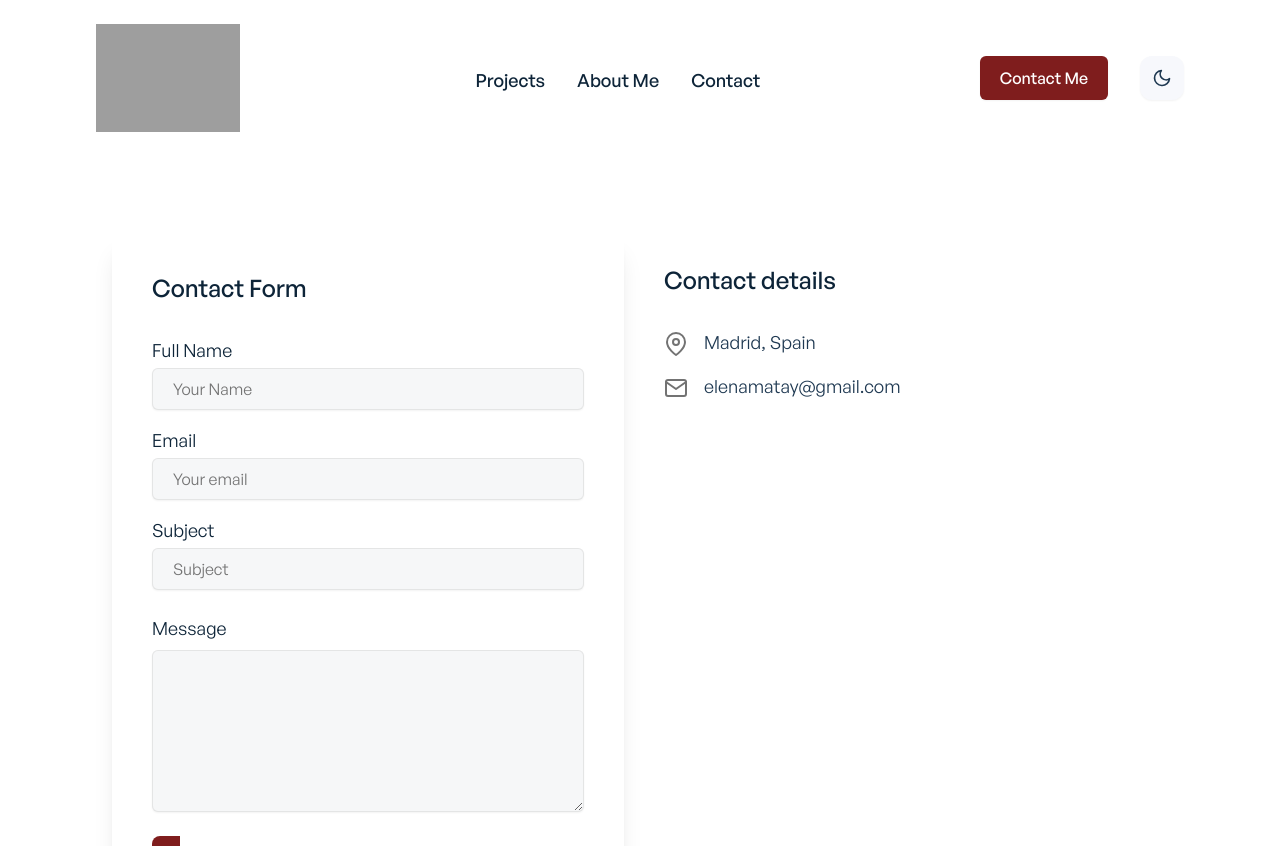
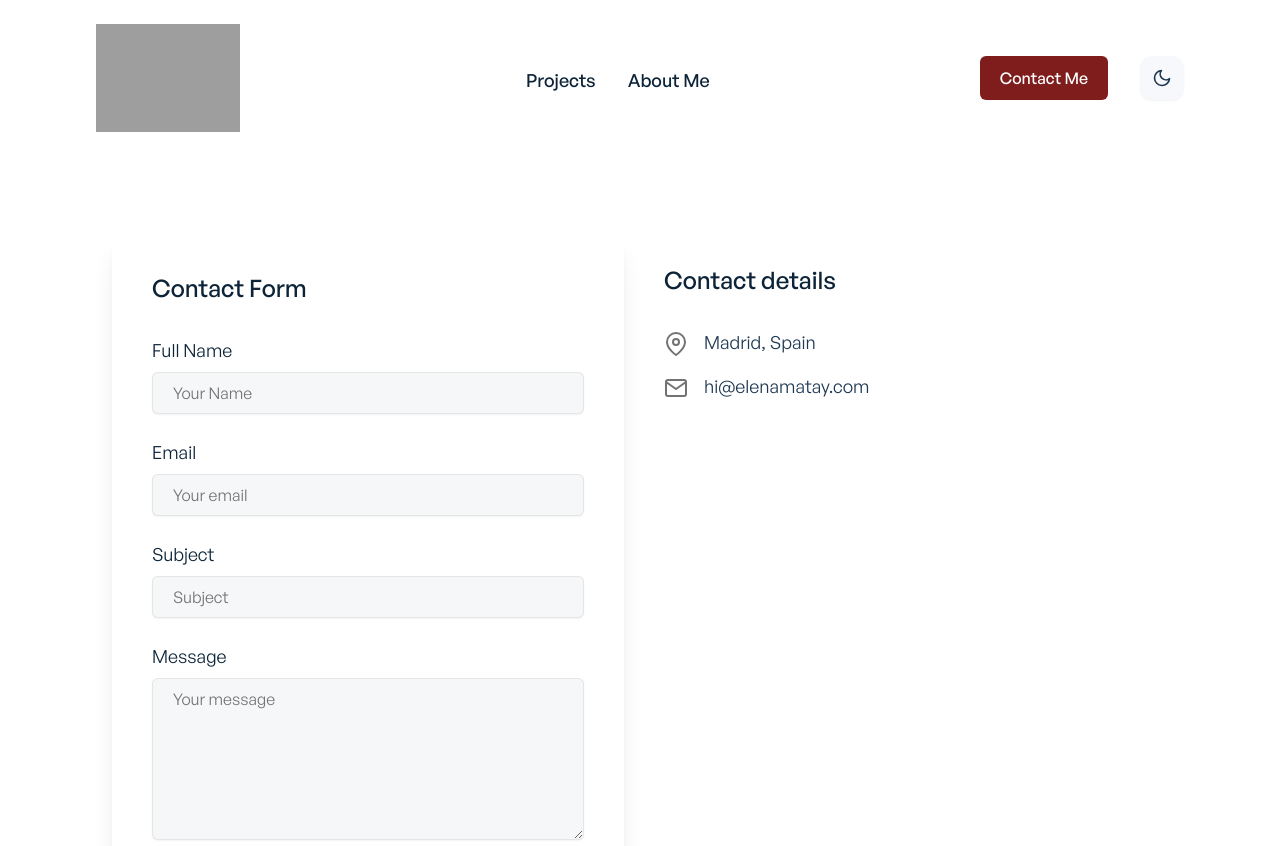
Before and after one commit to elenamatay/ai-portfolio, a Next.js app: page /contact in a window 1280 px wide. Shown: the top 846 px of the page. Built offline with nearby package versions, Linux system fonts and the light colour scheme; grey boxes are pictures that could not be loaded.

Commit message:
Fixed Contact Me section - email is properly sent

```diff
--- a/components/contact/ContactDetails.jsx
+++ b/components/contact/ContactDetails.jsx
@@ -8,7 +8,7 @@ const contacts = [
 	},
 	{
 		id: 2,
-		name: 'elenamatay@gmail.com',
+		name: 'hi@elenamatay.com',
 		icon: <FiMail />,
 	},
 	// {
--- a/components/contact/ContactForm.jsx
+++ b/components/contact/ContactForm.jsx
@@ -1,47 +1,135 @@
+import React, { useState } from 'react';
 import Button from '../reusable/Button';
-import FormInput from '../reusable/FormInput';
 
 function ContactForm() {
+    const [formData, setFormData] = useState({
+        name: '',
+        email: '',
+        subject: '',
+        message: ''
+    });
+
+    const [successMessage, setSuccessMessage] = useState('');
+
+    const handleChange = (e) => {
+        const { name, value } = e.target;
+        console.log(`Changing ${name} to ${value}`); // Basic logging statement
+        setFormData({
+            ...formData,
+            [name]: value
+        });
+        console.log('Updated formData:', formData); // Debugging statement
+    };
+
+    const handleSubmit = async (e) => {
+        e.preventDefault();
+        console.log('Form submitted'); // Basic logging statement
+        const { name, email, subject, message } = formData;
+
+        console.log('Form data:', formData); // Debugging statement
+        console.log('Calling sendEmail function'); // Debugging statement
+
+        try {
+            const response = await fetch('/api/sendEmail', {
+                method: 'POST',
+                headers: {
+                    'Content-Type': 'application/json'
+                },
+                body: JSON.stringify({ name, email, subject, message })
+            });
+
+            console.log('Response received:', response); // Debugging statement
+
+            const result = await response.json();
+
+            if (result.success) {
+                setSuccessMessage('Message sent successfully!');
+                setFormData({ name: '', email: '', subject: '', message: '' }); // Clear form fields
+            } else {
+                setSuccessMessage('Failed to send message.');
+            }
+        } catch (error) {
+            console.error('Error sending email:', error);
+            setSuccessMessage('Failed to send message.');
+        }
+    };
+
     return (
         <div className="w-full lg:w-1/2">
             <div className="leading-loose">
                 <form
-					onSubmit={(e) => {
-						e.preventDefault();
-					}}
+                    onSubmit={handleSubmit} // Ensure the onSubmit handler is correctly attached
                     className="max-w-xl m-4 p-6 sm:p-10 bg-secondary-light dark:bg-secondary-dark rounded-xl shadow-xl text-left"
                 >
                     <p className="font-general-medium text-primary-dark dark:text-primary-light text-2xl mb-8">
                         Contact Form
                     </p>
 
-					<FormInput
-						inputLabel="Full Name"
-						labelFor="name"
-						inputType="text"
-						inputId="name"
-						inputName="name"
-						placeholderText="Your Name"
-						ariaLabelName="Name"
+                    {successMessage && (
+                        <div className="mb-4 p-4 text-white bg-green-500 rounded">
+                            {successMessage}
+                        </div>
+                    )}
+
+                    <div className="mt-6">
+                        <label
+                            className="block text-lg text-primary-dark dark:text-primary-light mb-2"
+                            htmlFor="name"
+                        >
+                            Full Name
+                        </label>
+                        <input
+                            type="text"
+                            id="name"
+                            name="name"
+                            placeholder="Your Name"
+                            aria-label="Name"
+                            value={formData.name}
+                            onChange={handleChange}
+                            required
+                            className="w-full px-5 py-2 border border-gray-300 dark:border-primary-dark border-opacity-50 text-primary-dark dark:text-secondary-light bg-ternary-light dark:bg-ternary-dark rounded-md shadow-sm text-md"
                         />
-					<FormInput
-						inputLabel="Email"
-						labelFor="email"
-						inputType="email"
-						inputId="email"
-						inputName="email"
-						placeholderText="Your email"
-						ariaLabelName="Email"
+                    </div>
+
+                    <div className="mt-6">
+                        <label
+                            className="block text-lg text-primary-dark dark:text-primary-light mb-2"
+                            htmlFor="email"
+                        >
+                            Email
+                        </label>
+                        <input
+                            type="email"
+                            id="email"
+                            name="email"
+                            placeholder="Your email"
+                            aria-label="Email"
+                            value={formData.email}
+                            onChange={handleChange}
+                            required
+                            className="w-full px-5 py-2 border border-gray-300 dark:border-primary-dark border-opacity-50 text-primary-dark dark:text-secondary-light bg-ternary-light dark:bg-ternary-dark rounded-md shadow-sm text-md"
                         />
-					<FormInput
-						inputLabel="Subject"
-						labelFor="subject"
-						inputType="text"
-						inputId="subject"
-						inputName="subject"
-						placeholderText="Subject"
-						ariaLabelName="Subject"
+                    </div>
+
+                    <div className="mt-6">
+                        <label
+                            className="block text-lg text-primary-dark dark:text-primary-light mb-2"
+                            htmlFor="subject"
+                        >
+                            Subject
+                        </label>
+                        <input
+                            type="text"
+                            id="subject"
+                            name="subject"
+                            placeholder="Subject"
+                            aria-label="Subject"
+                            value={formData.subject}
+                            onChange={handleChange}
+                            required
+                            className="w-full px-5 py-2 border border-gray-300 dark:border-primary-dark border-opacity-50 text-primary-dark dark:text-secondary-light bg-ternary-light dark:bg-ternary-dark rounded-md shadow-sm text-md"
                         />
+                    </div>
 
                     <div className="mt-6">
                         <label
@@ -51,23 +139,26 @@ function ContactForm() {
                             Message
                         </label>
                         <textarea
-							className="w-full px-5 py-2 border border-gray-300 dark:border-primary-dark border-opacity-50 text-primary-dark dark:text-secondary-light bg-ternary-light dark:bg-ternary-dark rounded-md shadow-sm text-md"
                             id="message"
                             name="message"
                             cols="14"
                             rows="6"
+                            placeholder="Your message"
                             aria-label="Message"
+                            value={formData.message}
+                            onChange={handleChange}
+                            required
+                            className="w-full px-5 py-2 border border-gray-300 dark:border-primary-dark border-opacity-50 text-primary-dark dark:text-secondary-light bg-ternary-light dark:bg-ternary-dark rounded-md shadow-sm text-md"
                         ></textarea>
                     </div>
 
                     <div className="mt-6">
-						<span className="font-general-medium  px-7 py-4 text-white text-center font-medium tracking-wider bg-red-900 hover:bg-orange-600 focus:ring-1 focus:ring-indigo-900 rounded-lg mt-6 duration-500">
                         <Button
                             title="Send Message"
                             type="submit"
                             aria-label="Send Message"
+                            className="font-general-medium text-white text-center font-medium tracking-wider bg-red-900 hover:bg-orange-600 focus:ring-1 focus:ring-indigo-900 rounded-lg mt-6 duration-500"
                         />
-						</span>
                     </div>
                 </form>
             </div>
--- a/components/projects/ProjectsFilter.jsx
+++ b/components/projects/ProjectsFilter.jsx
@@ -1,6 +1,6 @@
 const selectOptions = [
 	'Side Projects',
-	'Tech Talks & Articles',
+	// 'Tech Talks & Articles', // Commenting until content is available
 	'Customers',
 	'Learning',
 ];
--- a/components/reusable/Button.jsx
+++ b/components/reusable/Button.jsx
@@ -1,6 +1,6 @@
 function Button({ title, icon, onClick, className }) {
     return (
-        <button onClick={onClick} className={`flex items-center rounded-lg bg-red-900 hover:bg-orange-600 text-white shadow-sm gap-4 duration-300 ${className}`}>
+        <button onClick={onClick} className={`p-2 flex items-center rounded-lg bg-red-900 hover:bg-orange-600 text-white shadow-sm gap-4 p-4 duration-300 ${className}`}>
             {icon && <span className="text-xl">{icon}</span>}
             {title}
         </button>
--- a/components/shared/AppHeader.jsx
+++ b/components/shared/AppHeader.jsx
@@ -1,6 +1,7 @@
-import { useState } from 'react';
+import React, { useState } from 'react';
 import Link from 'next/link';
 import Image from 'next/image';
+import { useRouter } from 'next/router';
 import { motion } from 'framer-motion';
 import { FiSun, FiMoon, FiX, FiMenu } from 'react-icons/fi';
 import HireMeModal from '../HireMeModal';
@@ -12,6 +13,12 @@ function AppHeader() {
 	const [showMenu, setShowMenu] = useState(false);
 	const [showModal, setShowModal] = useState(false);
 	const [activeTheme, setTheme] = useThemeSwitcher();
+
+	const router = useRouter();
+
+    const handleContactRedirect = () => {
+        router.push('/contact');
+    };
 
 	function toggleMenu() {
 		if (!showMenu) {
@@ -122,14 +129,15 @@ function AppHeader() {
 							About Me
 						</Link>
 					</div>
-					<div className="block text-left text-lg text-primary-dark dark:text-ternary-light hover:text-secondary-dark dark:hover:text-secondary-light  sm:mx-4 mb-2 sm:py-2 border-t-2 pt-3 sm:pt-2 sm:border-t-0 border-primary-light dark:border-secondary-dark">
+					{/* <div className="block text-left text-lg text-primary-dark dark:text-ternary-light hover:text-secondary-dark dark:hover:text-secondary-light  sm:mx-4 mb-2 sm:py-2 border-t-2 pt-3 sm:pt-2 sm:border-t-0 border-primary-light dark:border-secondary-dark">
 						<Link href="/contact" aria-label="Contact">
 							Contact
 						</Link>
-					</div>
+					</div> */}
 					<div className="border-t-2 pt-3 sm:pt-0 sm:border-t-0 border-primary-light dark:border-secondary-dark">
 						<button
-							onClick={showHireMeModal}
+							// onClick={showHireMeModal} // Changing the hire me popup to the contact page
+							onClick={handleContactRedirect}
 							className="font-general-medium sm:hidden block text-left text-md bg-red-900 hover:bg-orange-600 text-white shadow-sm rounded-sm px-4 py-2 mt-2 duration-300 w-24"
 							aria-label="Contact Me Button"
 						>
@@ -153,20 +161,21 @@ function AppHeader() {
 						<Link href="/about">About Me</Link>
 					</div>
 
-					<div
+					{/* <div
 						className="block text-left text-lg font-medium text-primary-dark dark:text-ternary-light hover:text-secondary-dark dark:hover:text-secondary-light  sm:mx-4 mb-2 sm:py-2"
 						aria-label="Contact"
 					>
 						<Link href="/contact">Contact</Link>
-					</div>
+					</div> */}
 				</div>
 
 				{/* Header right section buttons */}
 				<div className="hidden sm:flex justify-between items-center flex-col md:flex-row">
-					<div className="hidden md:flex">
+					<div className="hiddenflex">
 						<button
-							onClick={showHireMeModal}
-							className="text-md font-general-medium bg-red-900 hover:bg-orange-600 text-white shadow-sm rounded-md px-5 py-2.5 duration-300"
+							// onClick={showHireMeModal} // Changing the hire me popup to the contact page
+							onClick={handleContactRedirect}
+							className="text-md rounded-md font-general-medium bg-red-900 hover:bg-orange-600 text-white  px-5 py-2.5 duration-300"
 							aria-label="Contact Me Button"
 						>
 							Contact Me
--- a/data/projectsData.js
+++ b/data/projectsData.js
@@ -685,7 +685,7 @@ const projectsData = [
 	},
 	{
 		id: 7,
-		title: 'Deep Learning on Forest Images',
+		title: 'Forestry U-Nets',
 		url: 'deep-learning-forest-satellite-images',
 		category: ['Customers'],
 		img: '/images/deep-learning-forest-satellite-images.png',
--- /dev/null
+++ b/libs/resend.ts
@@ -0,0 +1,46 @@
+import { Resend } from "resend";
+
+if (!process.env.NEXT_PUBLIC_RESEND_API_KEY) {
+  throw new Error("NEXT_PUBLIC_RESEND_API_KEY is not set");
+}
+
+const resend = new Resend(process.env.NEXT_PUBLIC_RESEND_API_KEY);
+
+export const sendEmail = async ({
+  to,
+  subject,
+  text,
+  html,
+  replyTo,
+}: {
+  to: string | string[];
+  subject: string;
+  text: string;
+  html: string;
+  replyTo?: string | string[];
+}) => {
+  console.log('sendEmail function called'); // Debugging statement
+  console.log('Email parameters:', { to, subject, text, html, replyTo }); // Debugging statement
+
+  try {
+    const { data, error } = await resend.emails.send({
+      from: 'hi@elenamatay.com',
+      to,
+      subject,
+      text,
+      html,
+      ...(replyTo && { replyTo }),
+    });
+
+    if (error) {
+      console.error("Error sending email:", error.message);
+      throw error;
+    }
+
+    console.log('Email sent successfully:', data); // Debugging statement
+    return data;
+  } catch (error) {
+    console.error('Error in sendEmail function:', error); // Debugging statement
+    throw error;
+  }
+};
--- a/package.json
+++ b/package.json
@@ -9,15 +9,18 @@
   },
   "dependencies": {
     "@tailwindcss/forms": "^0.4.0",
+    "dotenv": "^16.4.7",
     "framer-motion": "^5.5.3",
     "next": "^15.1.3",
     "react": "^18.2.0",
     "react-countup": "^6.1.1",
     "react-dom": "^18.2.0",
     "react-icons": "^4.3.1",
+    "resend": "^4.0.1",
     "uuid": "^8.3.2"
   },
   "devDependencies": {
+    "@types/node": "^22.13.1",
     "autoprefixer": "^10.4.0",
     "eslint": "8.4.1",
     "eslint-config-next": "^13.0.5",
--- /dev/null
+++ b/pages/api/sendEmail.js
@@ -0,0 +1,22 @@
+import { sendEmail } from '../../libs/resend';
+
+export default async function handler(req, res) {
+  if (req.method === 'POST') {
+    const { name, subject, email, message } = req.body;
+
+    try {
+      const data = await sendEmail({
+        to: 'elenamatay@gmail.com',
+        subject: `${subject} - New Portfolio message from ${name}`,
+        text: `Name: ${name}\nEmail: ${email}\nMessage: ${message}`,
+        html: `<p>Name: ${name}</p><p>Email: ${email}</p><p>Message: ${message}</p>`
+      });
+      res.status(200).json({ success: true, data });
+    } catch (error) {
+      console.error('Error sending email:', error);
+      res.status(500).json({ success: false, error: error.message });
+    }
+  } else {
+    res.status(405).json({ success: false, message: 'Method not allowed' });
+  }
+}
```
Also changed, not shown: components/HireMeModal.jsx (+4 -12 lines), 1 other file (tests, documents, lock files or other folders). Lines whose indentation alone changed are shown as unchanged.
